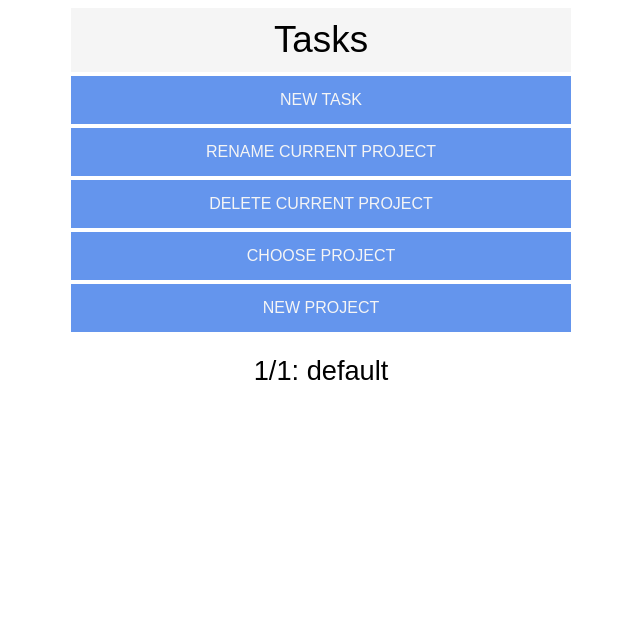
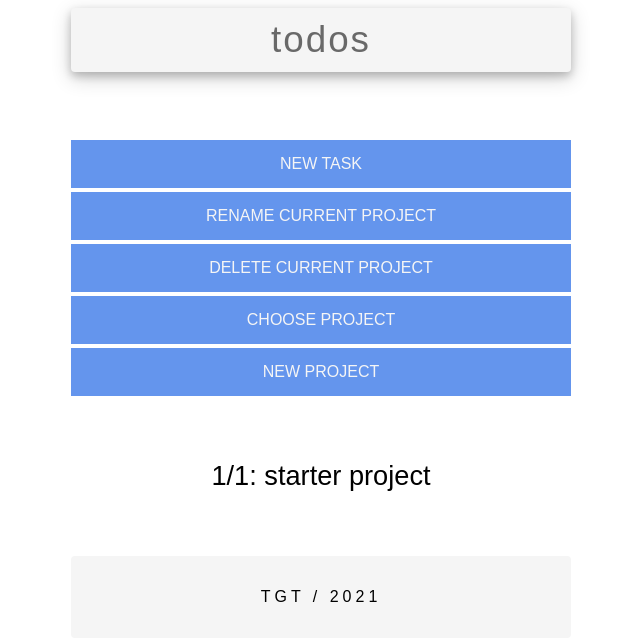
Before and after one commit to timothy-taylor/todolist, a website built with webpack: page dist/index.html in a window 1280 px wide. Shown: the whole page, without its empty margins (319-959 px from the left). Built offline with nearby package versions, Linux system fonts and the light colour scheme.

Commit message:
added footer

```diff
--- /dev/null
+++ b/src/footer.js
@@ -0,0 +1,5 @@
+export default function() {
+    const footer = document.createElement('FOOTER');
+    footer.innerHTML = "TGT / 2021";
+    return footer;
+}
--- a/src/header.js
+++ b/src/header.js
@@ -3,7 +3,7 @@ export default function() {
     header.id = "header";
 
     const h1 = document.createElement('H1');
-    h1.innerText = "Tasks";
+    h1.innerText = "todos";
     header.appendChild(h1);
 
     return header;
--- a/src/index.js
+++ b/src/index.js
@@ -3,6 +3,7 @@ import Item from './toDoItem.js';
 import modal from './modals.js';
 import main from './main.js';
 import header from './header.js';
+import footer from './footer.js';
 import nav from './nav.js';
 import load from './load.js';
 import './style.css';
@@ -28,6 +29,7 @@ container.appendChild(main(
     library.active_project_ix,
     library.projects.length)
 );
+container.appendChild(footer());
 
 //
 //
--- a/src/library.js
+++ b/src/library.js
@@ -1,6 +1,6 @@
 import Project from './toDoProject.js';
 
-export default function(projects = [ Project("default") ], active_project_ix = 0){
+export default function(projects = [ Project("starter project") ], active_project_ix = 0){
     const add = (item) => projects.push(item);
     const remove = (ix) => {
         projects.splice(ix,1);
--- a/src/main.js
+++ b/src/main.js
@@ -2,6 +2,7 @@ export default function(project,ix,size) {
     const main = document.createElement('MAIN');
     main.id = 'content';
 
+    if (project) {
         const h2 = document.createElement('H2');
         h2.innerText = (parseInt(ix) + 1) + "/" + size + ": " + project.get("title");
 
@@ -28,5 +29,10 @@ export default function(project,ix,size) {
 
         main.appendChild(h2);
         main.appendChild(ul);
+    } else {
+        const h2 = document.createElement('H2');
+        h2.innerTEXT = "no existing projects";
+        main.appendChild(h2);
+    }
     return main;
 }
--- a/src/style.css
+++ b/src/style.css
@@ -16,14 +16,19 @@ body {
 
 header {
     background-color: whitesmoke;
+    border-radius: 4px;
     height: 4em;
     display: flex;
     align-items: center;
     justify-content: center;
+    margin-bottom: 4em;
+    box-shadow: 0 4px 8px 0 rgba(0, 0, 0, 0.2), 0 6px 20px 0 rgba(0, 0, 0, 0.19);
 }
 
 h1 {
     font-size: 2.3em;
+    letter-spacing: 2px;
+    color: dimgray;
 }
 
 #nav {
@@ -52,6 +57,10 @@ button:hover, button:focus {
     border: 1px solid blue;
     color: white;
     box-shadow: 0 4px 8px 0 rgba(0, 0, 0, 0.2), 0 6px 20px 0 rgba(0, 0, 0, 0.19);
+}
+
+main {
+    margin-top: 4em;
 }
 
 main ul {
@@ -101,9 +110,8 @@ main li p {
 form, .modalcontent {
     background-color: whitesmoke;
     border-radius: 4px;
-    margin: 10%;
+    margin: 5% 10%;
     padding: 5%;
-    width: 75%;
 }
 
 input, select, textarea {
@@ -129,10 +137,20 @@ input[type=submit]:hover {
 
 label {
     font-style: italic;
-    text-align: center;
 }
 
 form h2 {
     font-size: 2em;
     text-align: center;
 }
+
+footer {
+    background-color: whitesmoke;
+    border-radius: 4px;
+    display: flex;
+    justify-content: center;
+    align-content: center;
+    padding: 2em;
+    margin-top: 4em;
+    letter-spacing: 4px;
+}
```
Also changed, not shown: dist/bundle.js. Lines whose indentation alone changed are shown as unchanged.
